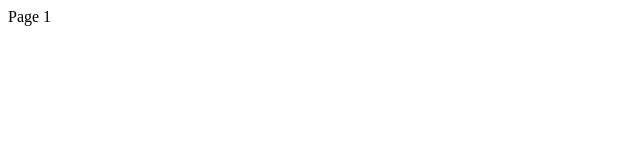
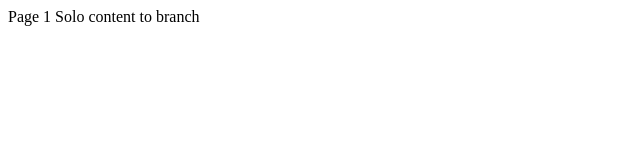
Before and after one commit to suad-ar/collab1, a plain HTML site: page index.html in a window 1280 px wide. Shown: the whole page, without its empty margins (0-640 px from the left). Drawn offline with Linux system fonts and the light colour scheme.

Commit message:
new body content

```diff
--- a/index.html
+++ b/index.html
@@ -7,5 +7,6 @@
 </head>
 <body>
     Page 1
+    Solo content to branch
 </body>
 </html>
```
